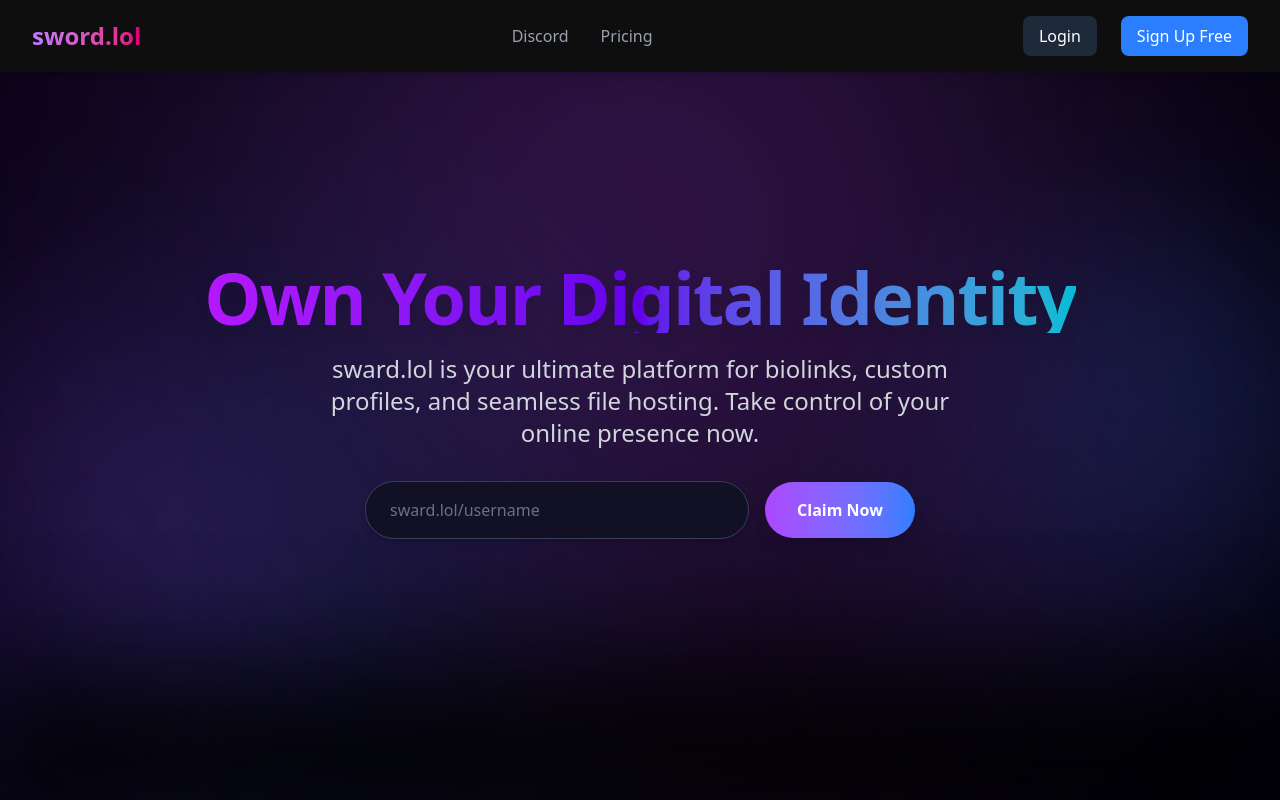
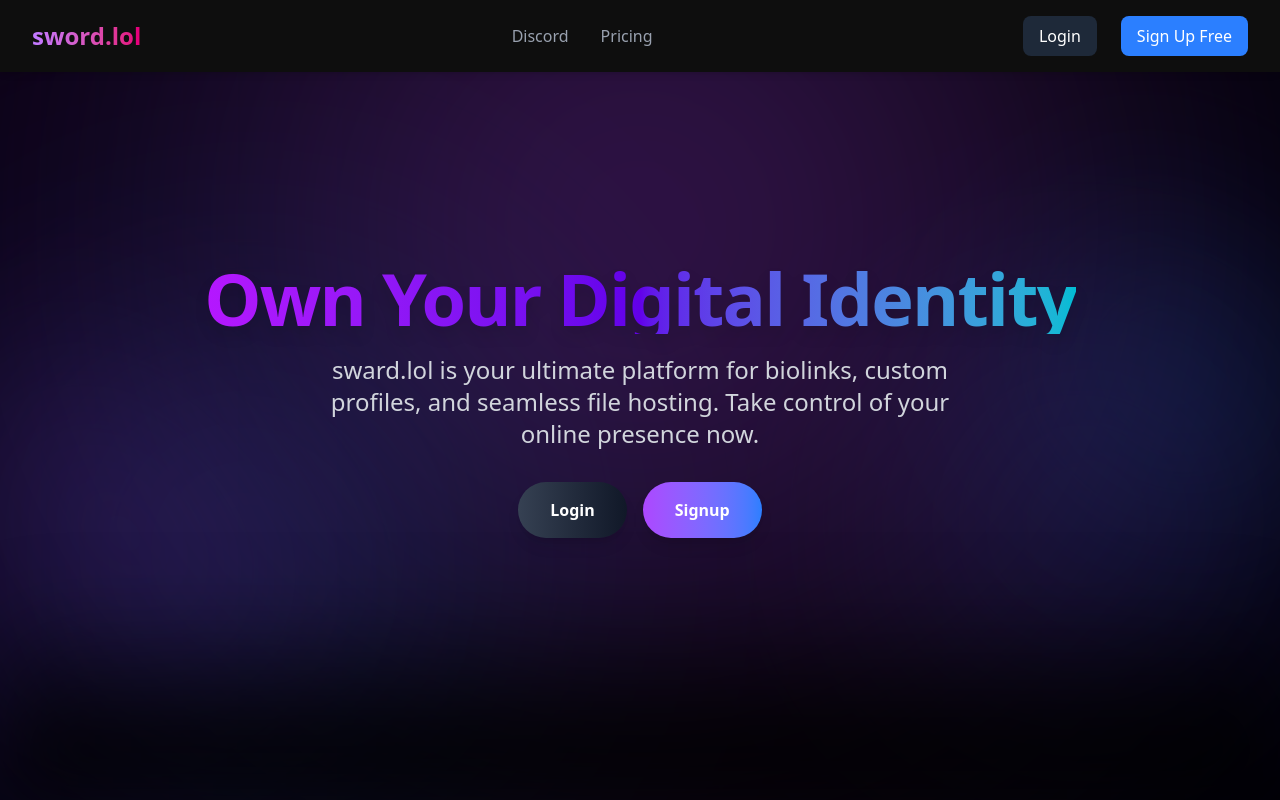
Before and after one commit to CryptoGuyDeve/Sword.lol, a Next.js app: page / in a window 1280 px wide. Shown: the top 800 px of the page. Built offline with nearby package versions, Linux system fonts and the light colour scheme; no server answers.

Commit message:
Fixed And Added Something

```diff
--- a/app/(root)/pricing/page.tsx
+++ b/app/(root)/pricing/page.tsx
@@ -43,7 +43,7 @@
         {/* Free Plan */}
         <div className="bg-[#121212] p-8 rounded-2xl w-full md:w-80 text-center">
           <h2 className="text-2xl font-semibold mb-4">Free</h2>
-          <p className="text-4xl font-bold mb-2">0€<span className="text-lg font-normal"> / Lifetime</span></p>
+          <p className="text-4xl font-bold mb-2">0$<span className="text-lg font-normal"> / Lifetime</span></p>
           <p className="text-gray-400 mb-6">For beginners, link all your socials in one place.</p>
           {renderFeatures(featuresFree)}
           <Button className='bg-purple-600 hover:bg-purple-700 text-white py-3 px-6 rounded-lg w-full'>Get Started</Button>
@@ -55,7 +55,7 @@
             Most Popular
           </div>
           <h2 className="text-2xl font-semibold mb-4">💎 Premium</h2>
-          <p className="text-4xl font-bold mb-2">6,99€<span className="text-lg font-normal"> / Lifetime</span></p>
+          <p className="text-4xl font-bold mb-2">5$<span className="text-lg font-normal"> / Lifetime</span></p>
           <p className="text-gray-400 mb-6">Unlock your creativity & access advanced features.</p>
           {renderFeatures(featuresPremium)}
           <button className="bg-purple-600 hover:bg-purple-700 text-white py-3 px-6 rounded-lg w-full">
--- a/app/(userview)/users/[username]/page.tsx
+++ b/app/(userview)/users/[username]/page.tsx
@@ -324,9 +324,10 @@
 
       <div className="absolute top-4 left-4 z-10 bg-black/50 p-3 rounded-lg">
         <button onClick={toggleMute} className="text-white text-3xl">
-          {isMuted ? <FiVolumeX /> : <FiVolume2 />}
+          {!isMuted ? <FiVolume2 /> : <FiVolumeX />}
         </button>
       </div>
+
 
       <motion.div
         className="absolute top-4 left-4 flex flex-col items-center bg-black/50 p-3 rounded-lg z-10"
--- a/components/Hero.tsx
+++ b/components/Hero.tsx
@@ -75,22 +75,25 @@
         transition={{ delay: 0.6, duration: 0.8 }}
         className="mt-8 flex flex-col md:flex-row items-center gap-4 relative z-10"
       >
-        <input
-          type="text"
-          placeholder="sward.lol/username"
-          value={username}
-          onChange={(e) => setUsername(e.target.value)}
-          className="px-6 py-4 w-72 md:w-96 rounded-full bg-[#121025] text-white outline-none border border-gray-700 focus:border-purple-500 transition duration-300 placeholder-gray-500 shadow-md"
-        />
         <motion.button
           whileHover={{ scale: 1.1 }}
           whileTap={{ scale: 0.95 }}
-          onClick={handleClick}
+          onClick={() => router.push("/login")}
+          className="bg-gradient-to-r from-gray-700 to-gray-900 hover:from-gray-600 hover:to-gray-800 px-8 py-4 rounded-full font-semibold text-white transition-all shadow-lg hover:shadow-gray-500/50"
+        >
+          Login
+        </motion.button>
+
+        <motion.button
+          whileHover={{ scale: 1.1 }}
+          whileTap={{ scale: 0.95 }}
+          onClick={() => router.push("/signup")}
           className="bg-gradient-to-r from-purple-500 to-blue-500 hover:from-purple-600 hover:to-blue-600 px-8 py-4 rounded-full font-semibold text-white transition-all shadow-lg hover:shadow-purple-500/50"
         >
-          {loading ? "Loading..." : "Claim Now"}
+          Signup
         </motion.button>
       </motion.div>
+
 
       {/* Animated Lines and Blur Effects */}
       <div className="absolute top-1/2 -left-32 w-96 h-96 bg-gradient-to-b from-purple-500 to-transparent opacity-20 blur-[100px] rotate-45" />
```
Lines whose indentation alone changed are shown as unchanged.
